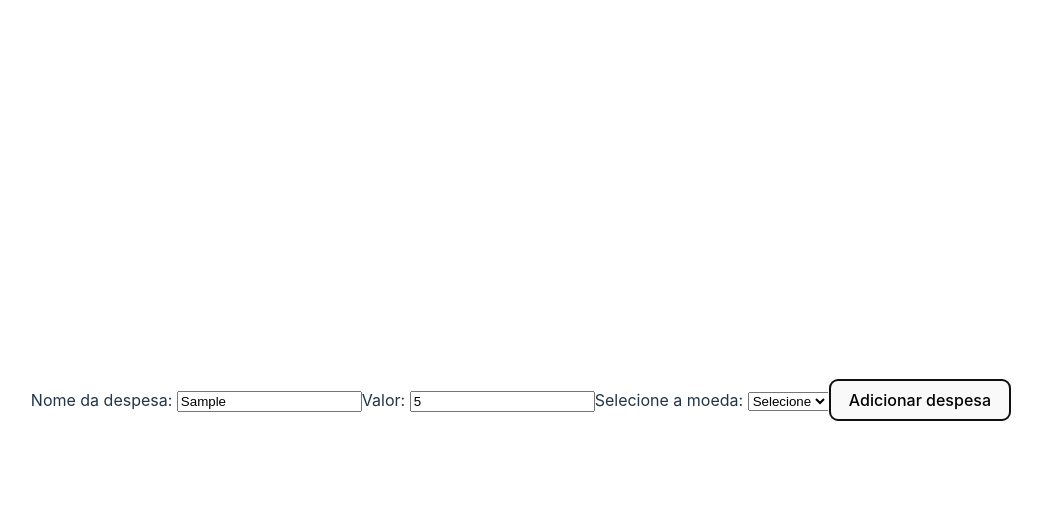
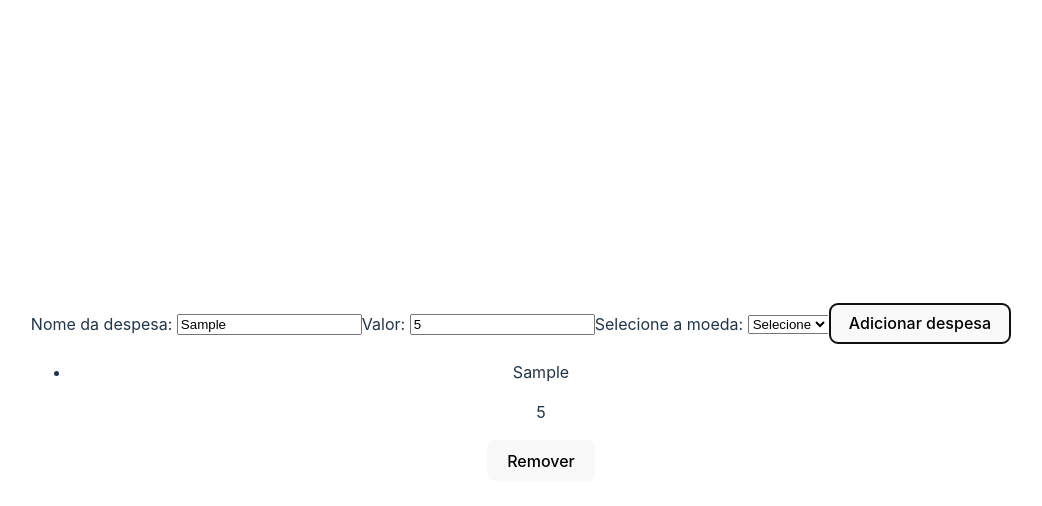
Before and after one commit to GiselleBalieiro/expense-converter, a React (Vite) app: page / in a window 1280 px wide. Both pictures are taken after typing "Sample", "5" into the empty fields and a click on the button "Adicionar despesa". Shown: the top 506 px of the page, without its empty margins (119-1161 px from the left). Built offline with nearby package versions, Linux system fonts and the light colour scheme.

Commit message:
feat: add new ExpenseList componen

```diff
--- a/src/App.jsx
+++ b/src/App.jsx
@@ -1,11 +1,18 @@
+import { useState } from 'react';
 import './App.css'
 import ExpenseForm from './components/ExpenseForm/ExpenseForm'
+import ExpenseList from './components/ExpenseList/ExpenseList'
 
 function App() {
-
+  const [ expenses, setExpenses ] = useState([]);
 
   return (
-      <ExpenseForm />
+    <>
+    <ExpenseForm
+      expenses={expenses} setExpenses={setExpenses}/>
+    <ExpenseList
+      expenses={expenses} setExpenses={setExpenses} />
+    </>
   )
 }
 
--- a/src/components/ExpenseForm/ExpenseForm.jsx
+++ b/src/components/ExpenseForm/ExpenseForm.jsx
@@ -1,11 +1,10 @@
 import React, { useState } from 'react';
 import './ExpenseForm.css';
 
-const ExpenseForm = () => {
+const ExpenseForm = ({expenses, setExpenses}) => {
     const [ name, setName ] = useState('');
     const [ value, setValue ] = useState('');
     const [ option, setOption ] = useState('');
-    const [ expenses, setExpenses ] = useState([]);
 
     const handleSubmit = (event) => {
       event.preventDefault();
--- a/src/components/ExpenseList/ExpenseList.jsx
+++ b/src/components/ExpenseList/ExpenseList.jsx
@@ -0,0 +1,24 @@
+import React from 'react';
+
+const ExpenseList = ({ expenses, setExpenses }) => {
+    const handleRemove = (indexToRemove) => {
+            setExpenses(expenses.filter((_, index) => index !== indexToRemove));
+        }
+
+    return (
+        <>
+        <ul>
+            {expenses.map((expense, index) => (
+            <li key={index}>
+                <p>{expense.name}</p>
+                <p>{expense.value}</p>
+                <p>{expense.option}</p>
+                <button onClick={() => handleRemove(index)}>Remover</button>
+            </li>
+        ))}
+        </ul>
+        </>
+    )
+}
+
+export default ExpenseList;
```
